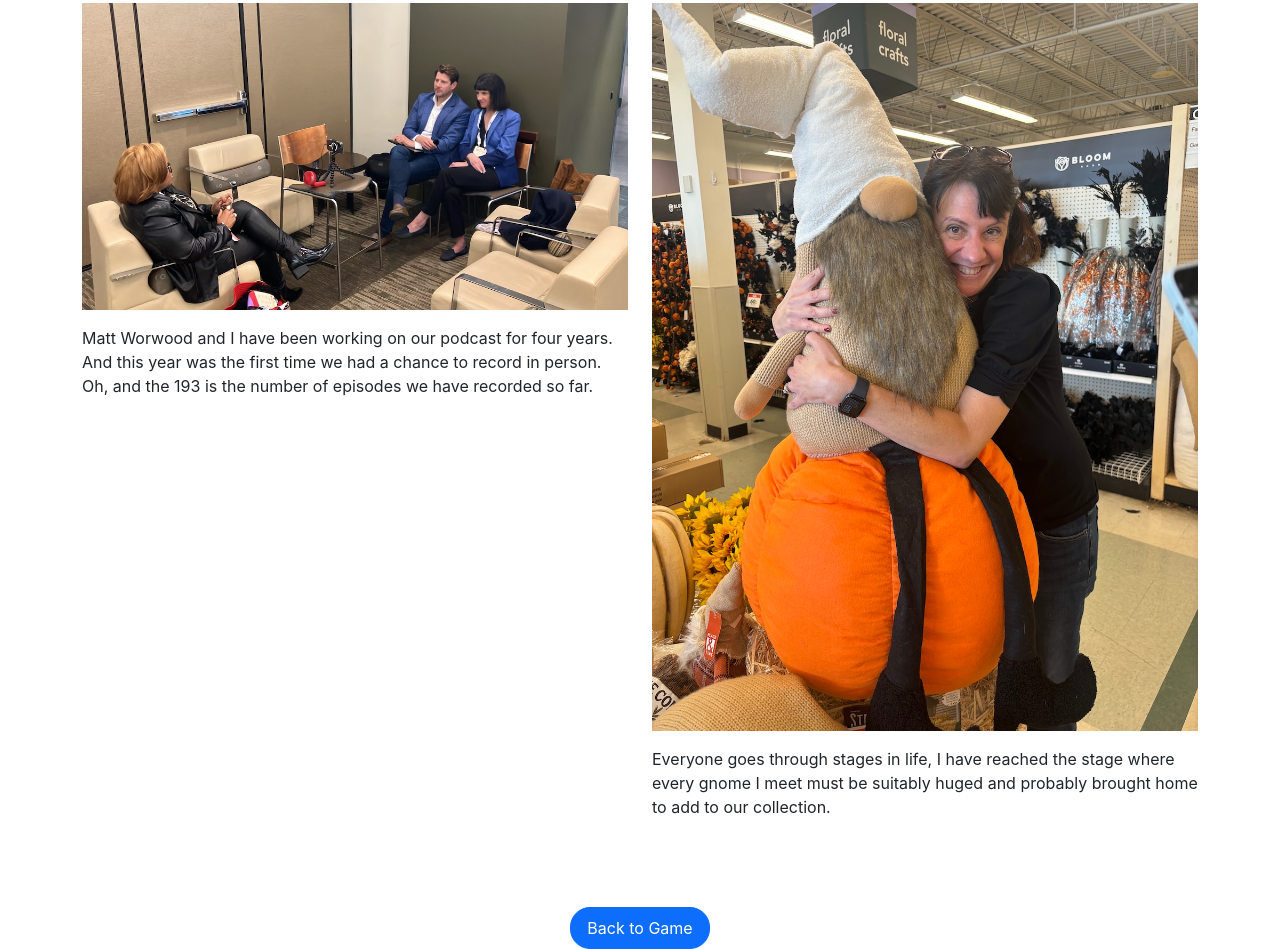
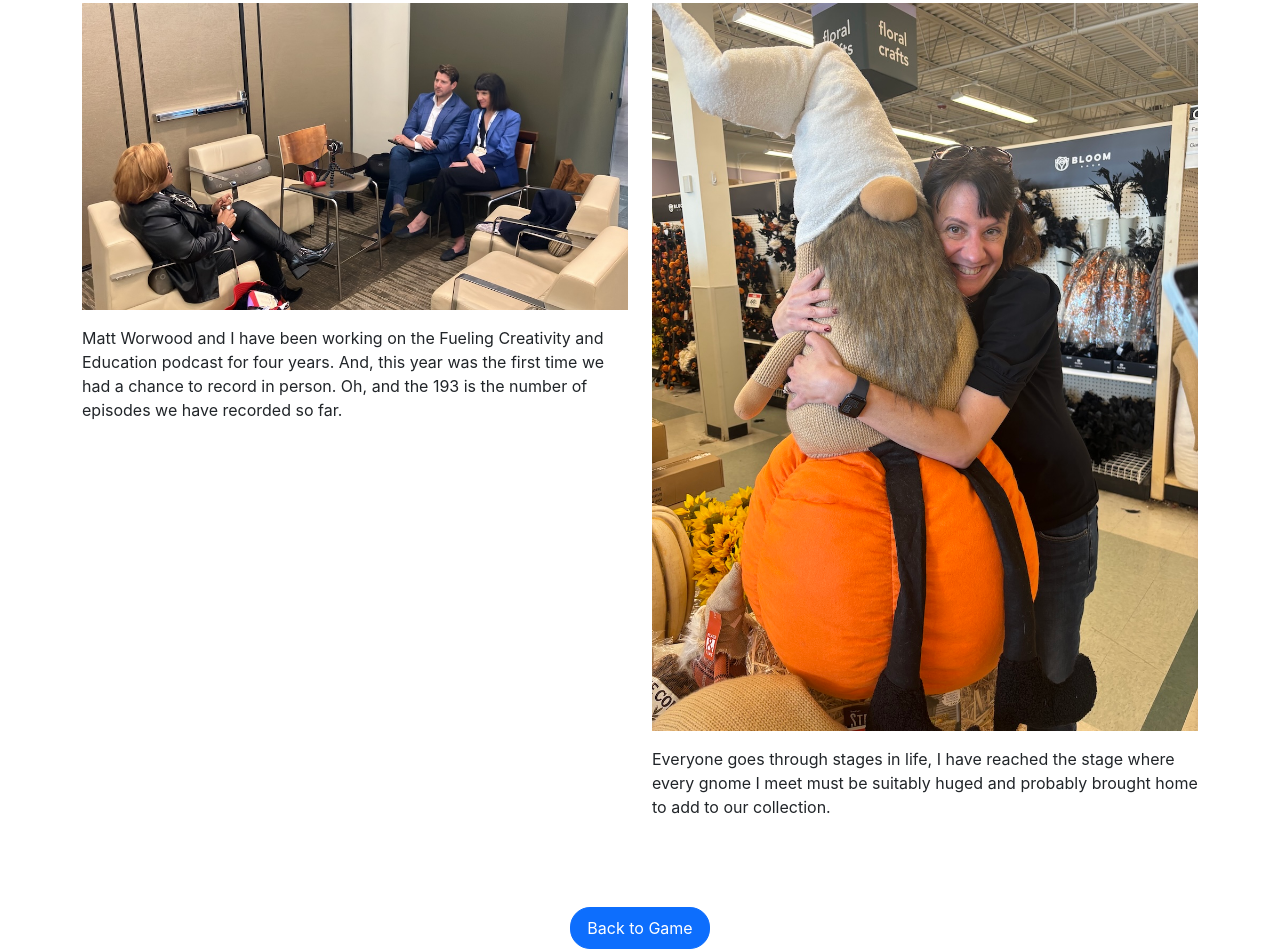
Before and after one commit to andyburnett/WordShuffleNYT, a plain HTML site: page pages/cyndi.html in a window 1280 px wide. Shown: the part 1186-2135 px from the top of the page. Drawn offline with nearby package versions, Linux system fonts and the light colour scheme.

Commit message:
updating podcast details

```diff
--- a/pages/cyndi.html
+++ b/pages/cyndi.html
@@ -41,10 +41,11 @@
                     <h3>193</h3>
                     <img src="../images/193.jpeg" class="img-fluid mb-3" />
                     <p>
-                        Matt Worwood and I have been working on our podcast for
-                        four years. And this year was the first time we had a
-                        chance to record in person. Oh, and the 193 is the
-                        number of episodes we have recorded so far.
+                        Matt Worwood and I have been working on the Fueling
+                        Creativity and Education podcast for four years. And,
+                        this year was the first time we had a chance to record
+                        in person. Oh, and the 193 is the number of episodes we
+                        have recorded so far.
                     </p>
                 </div>
                 <div class="col-md-6 mb-4">
```
